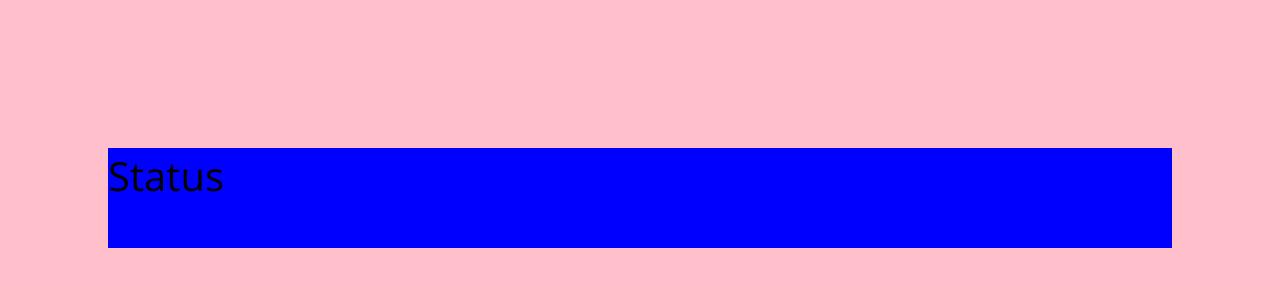
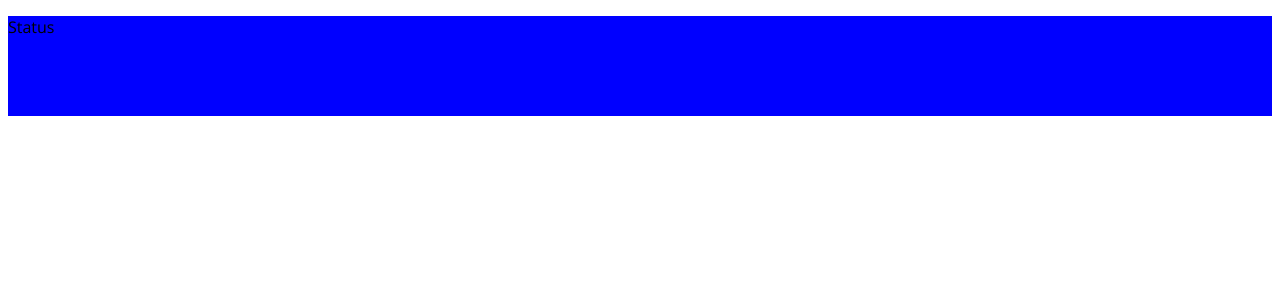
Before and after one commit to Divert/testproj, a website: page app/index.html in a window 1280 px wide. Drawn offline with Linux system fonts and the light colour scheme; files that its build step writes are made by us from their sources.

Commit message:
delete properties style

```diff
--- a/app/sass/style.scss
+++ b/app/sass/style.scss
@@ -1,15 +1,2 @@
 @import "fonts";
 @import "header";
-
-$color: pink;
-
-body{
-	background: $color;
-
-	font-size: 40px;
-
-	a{
-		color: $color;
-	}
-	padding: 100px;
-}
```
Also changed, not shown: app/css/style.css.
